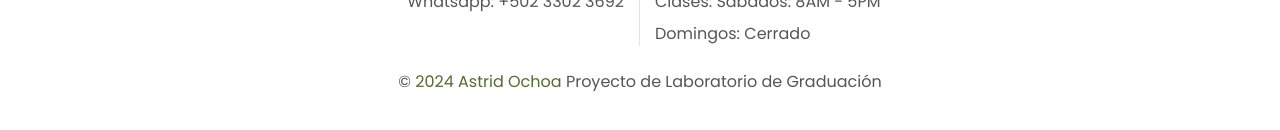
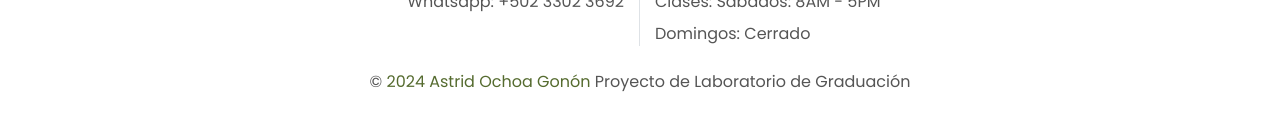
Before and after one commit to ppicug/web, a plain HTML site: page eventos.html in a window 1280 px wide. Shown: the part 1594-1724 px from the top of the page. Drawn offline with Linux system fonts and the light colour scheme.

Commit message:
eventos.html

```diff
--- a/eventos.html
+++ b/eventos.html
@@ -125,7 +125,7 @@
                     </div>
                 </div>
                 <div class="col-12">
-                    <p class="m-0">&copy; <a href="#">2024 Astrid Ochoa</a> Proyecto de Laboratorio de Graduación <a href="https://htmlcodex.com"></a>
+                    <p class="m-0">&copy; <a href="#">2024 Astrid Ochoa Gonón</a> Proyecto de Laboratorio de Graduación <a href="https://htmlcodex.com"></a>
                     </p>
                 </div>
             </div>
```
